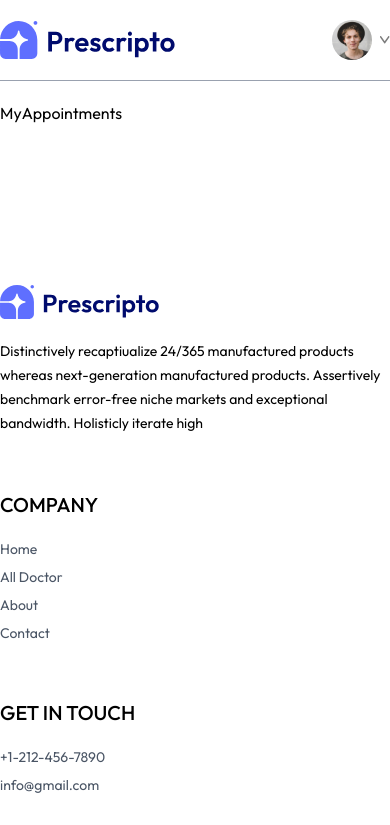
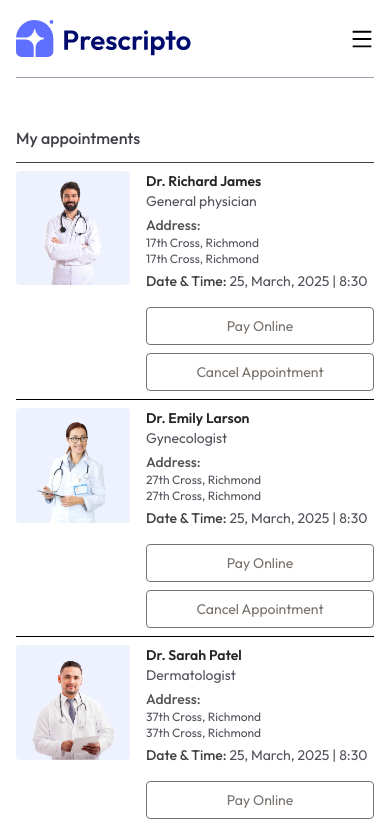
Before and after one commit to mdtayef001/Prescripto, a React (Vite) app in the folder client/: page /my-appointments in a window 390 px wide. Shown: the top 825 px of the page. Built offline with nearby package versions, Linux system fonts and the light colour scheme.

Commit message:
add the navBar responsiveness

```diff
--- a/client/src/Layout/HomeLayout.jsx
+++ b/client/src/Layout/HomeLayout.jsx
@@ -6,13 +6,13 @@ import Footer from "../components/Footer";
 const HomeLayout = () => {
   return (
     <>
-      <header>
+      <header className="px-4 sm:px-[10%]">
         <Navbar />
       </header>
-      <main className="container mx-auto ">
+      <main className=" px-4 sm:px-[10%]">
         <Outlet />
       </main>
-      <footer>
+      <footer className=" px-4 sm:px-[10%]">
         <Footer />
       </footer>
     </>
--- a/client/src/components/Navbar.jsx
+++ b/client/src/components/Navbar.jsx
@@ -1,13 +1,15 @@
 import { useState } from "react";
 import { assets } from "../assets/assets_frontend/assets";
 import { Link, NavLink, useNavigate } from "react-router-dom";
+import { AiOutlineMenu } from "react-icons/ai";
+import { RxCross2 } from "react-icons/rx";
 const Navbar = () => {
   const navigate = useNavigate();
   const [showMenu, setShowMenu] = useState(false);
   const [token, setToken] = useState(true);
 
   return (
-    <nav className="container mx-auto flex justify-between items-center py-5 mb-5 border-b border-b-gray-400 text-sm">
+    <nav className="flex items-center justify-between py-5 mb-5 border-b border-b-gray-400 text-sm ">
       <img
         onClick={() => navigate("/")}
         className="w-44 cursor-pointer"
@@ -29,9 +31,13 @@ const Navbar = () => {
         </li>
       </ul>
       {token ? (
-        <div className="flex items-center gap-2 cursor-pointer group relative">
+        <div className="hidden md:flex  items-center gap-2 cursor-pointer group relative">
           <img className="w-10 rounded-full" src={assets.profile_pic} alt="" />
-          <img className="w-2.5" src={assets.dropdown_icon} alt="" />
+          <img
+            className="w-2.5 hidden md:block"
+            src={assets.dropdown_icon}
+            alt=""
+          />
           <div className="hidden absolute top-0 right-0 text-base font-medium text-gray-600 z-20 group-hover:block pt-14 ">
             <div className="min-w-48 bg-stone-100 rounded  p-4 flex flex-col gap-4">
               <Link
@@ -56,13 +62,54 @@ const Navbar = () => {
           </div>
         </div>
       ) : (
-        <Link
-          className="bg-primary px-8 py-3 rounded-full text-white text-lg cursor-pointer hidden md:block"
-          to={"/auth"}
-        >
-          <button className="cursor-pointer">Create account</button>
-        </Link>
+        <button className="bg-primary px-8 py-3 rounded-full text-white text-lg cursor-pointer hidden md:block ">
+          <Link to={"/auth"}>Create account</Link>
+        </button>
       )}
+      <div className="w-full md:hidden flex items-center justify-end">
+        <AiOutlineMenu
+          onClick={() => setShowMenu(true)}
+          className="text-2xl cursor-pointer"
+        />
+      </div>
+
+      {/* <p>menubutton</p> */}
+
+      <div
+        className={`${
+          showMenu ? "fixed w-full" : "h-0 w-0"
+        } md:hidden right-0 top-0 bottom-0 z-20 overflow-hidden bg-white transition-all ease-in-out duration-300`}
+      >
+        <div className="flex items-center justify-between px-5 py-6 ">
+          <img className="w-36" src={assets.logo} alt="" />
+          <RxCross2
+            className="text-3xl cursor-pointer"
+            onClick={() => setShowMenu(false)}
+          />
+        </div>
+        <ul className="flex flex-col items-center gap-6 mt-5 px-5 text-lg font-medium uppercase">
+          <li>
+            <NavLink onClick={() => setShowMenu(false)} to="/">
+              Home
+            </NavLink>
+          </li>
+          <li>
+            <NavLink onClick={() => setShowMenu(false)} to="/doctors">
+              all doctor
+            </NavLink>
+          </li>
+          <li>
+            <NavLink onClick={() => setShowMenu(false)} to="/about">
+              About
+            </NavLink>
+          </li>
+          <li>
+            <NavLink onClick={() => setShowMenu(false)} to="/contact">
+              Contact
+            </NavLink>
+          </li>
+        </ul>
+      </div>
     </nav>
   );
 };
--- a/client/src/pages/My-Appointments/MyAppointments.jsx
+++ b/client/src/pages/My-Appointments/MyAppointments.jsx
@@ -1,7 +1,54 @@
-import React from "react";
+import useDocumentTitle from "../../hooks/useDocumentTitle";
+import useAppContext from "../../hooks/useAppContext";
 
 const MyAppointments = () => {
-  return <div>MyAppointments</div>;
+  useDocumentTitle("Prescripto | My Appointments");
+  const { doctors } = useAppContext();
+  return (
+    <section className="min-h-screen">
+      <p className="pb-3 mt-12 font-medium text-zinc-700 border-b">
+        My appointments
+      </p>
+      <div>
+        {doctors.slice(0, 3).map((doc, i) => (
+          <div
+            className="grid grid-cols-[1fr_2fr] gap-4 sm:flex sm:gap-6 py-2 border-b"
+            key={i}
+          >
+            <div>
+              <img
+                className="w-32 bg-indigo-50 rounded"
+                src={doc.image}
+                alt=""
+              />
+            </div>
+            <div className="flex-1 text-sm text-zinc-600">
+              <p className="text-neutral-800 font-semibold">{doc.name}</p>
+              <p>{doc.speciality}</p>
+              <p className="text-neutral-600 font-medium mt-1">Address:</p>
+              <p className="text-xs">{doc.address.line1}</p>
+              <p className="text-xs">{doc.address.line1}</p>
+              <p className="text-sm mt-1">
+                <span className="text-sm text-neutral-700 font-medium">
+                  Date & Time:
+                </span>{" "}
+                25, March, 2025 | 8:30
+              </p>
+            </div>
+            <div></div>
+            <div className="flex flex-col gap-2 justify-end">
+              <button className="text-sm text-stone-500 text-center sm:min-w-48 py-2 border rounded hover:bg-primary hover:text-white transition-all duration-300 cursor-pointer">
+                Pay Online
+              </button>
+              <button className="text-sm text-stone-500 text-center sm:min-w-48 py-2 border rounded hover:bg-red-600 hover:text-white transition-all duration-300 cursor-pointer">
+                Cancel Appointment
+              </button>
+            </div>
+          </div>
+        ))}
+      </div>
+    </section>
+  );
 };
 
 export default MyAppointments;
--- a/client/src/pages/My-Profile/MyProfile.jsx
+++ b/client/src/pages/My-Profile/MyProfile.jsx
@@ -1,7 +1,10 @@
 import { useState } from "react";
 import { assets } from "../../assets/assets_frontend/assets";
+import useDocumentTitle from "../../hooks/useDocumentTitle";
 
 const MyProfile = () => {
+  useDocumentTitle("Prescripto | My-Profile");
+
   const [userData, setUserData] = useState({
     name: "Edward Vincent",
     image: assets.profile_pic,
```
